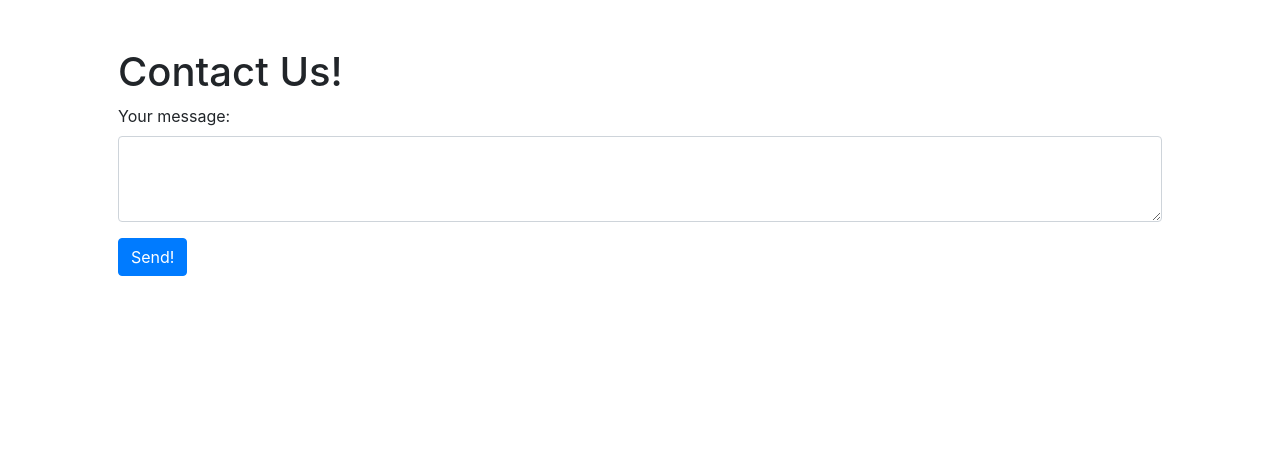
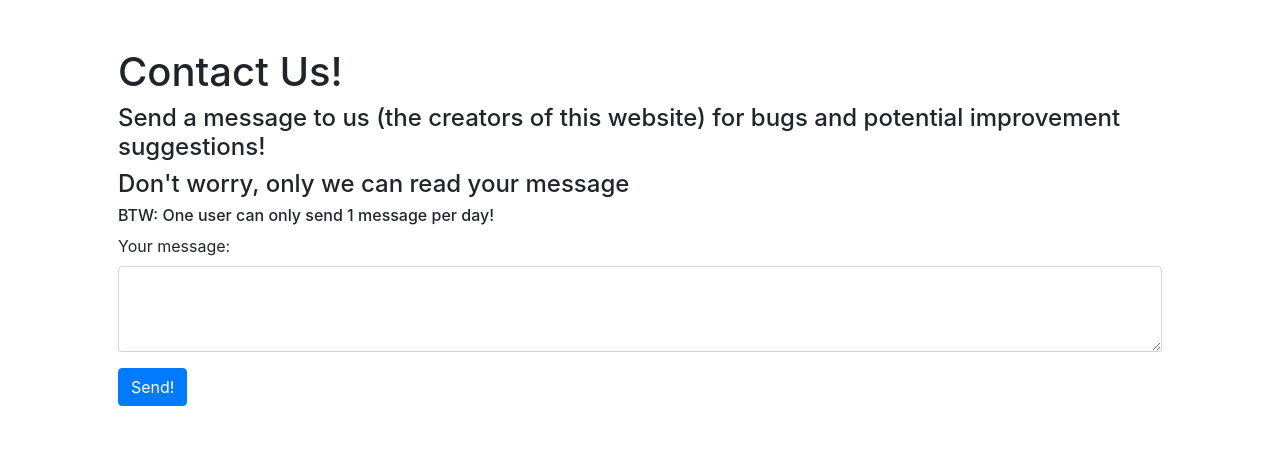
Before and after one commit to AG2048/Birthday-Meet, a Flask app: page /contact in a window 1280 px wide. Shown: the part 76-542 px from the top of the page. Run offline with Flask 2, Linux system fonts and the light colour scheme; a user stored in the database is signed in; some libraries are stand-ins or nearby versions.

Commit message:
formatted contact.html, added some messages

```diff
--- a/templates/contact.html
+++ b/templates/contact.html
@@ -6,6 +6,9 @@
 
 {% block main %}
     <h1 class="display-5 fw-bold">Contact Us!</h1>
+    <h4 class="display-5 fw-bold">Send a message to us (the creators of this website) for bugs and potential improvement suggestions!</h4>
+    <h4 class="display-5 fw-bold">Don't worry, only we can read your message</h4>
+    <h6 class="display-5 fw-bold">BTW: One user can only send 1 message per day!</h6>
     <form action="/contact" method="post">
         <div class="form-group">
             <label for="messageTextBox">Your message:</label>
```
